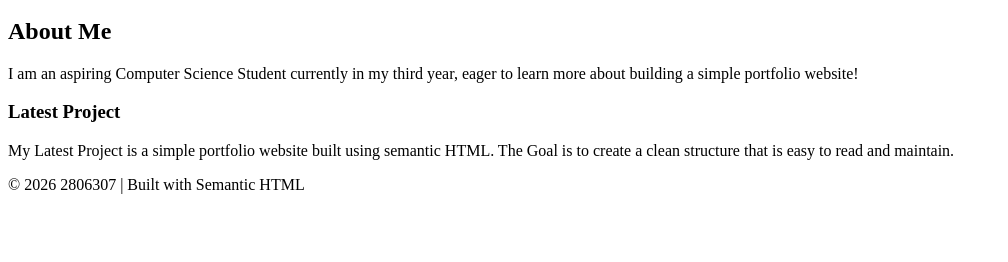
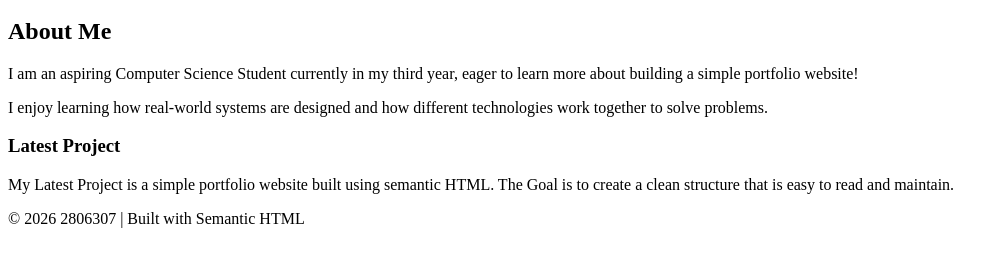
Before and after one commit to daniel-denial22/2806307-portfolio, a plain HTML site: page index.html in a window 1280 px wide. Shown: the part 136-398 px from the top of the page, without its empty margins (0-1008 px from the left). Drawn offline with Linux system fonts and the light colour scheme.

Commit message:
feat: Expanded About me section with a new paragraph including more details

```diff
--- a/index.html
+++ b/index.html
@@ -22,6 +22,9 @@
           <p>
             I am an aspiring Computer Science Student currently in my third year, eager to learn more about building a simple portfolio website!
           </p>
+	<p>
+	I enjoy learning how real-world systems are designed and how different technologies work together to solve problems.
+	</p>
       </section>
 
       <article>
```
